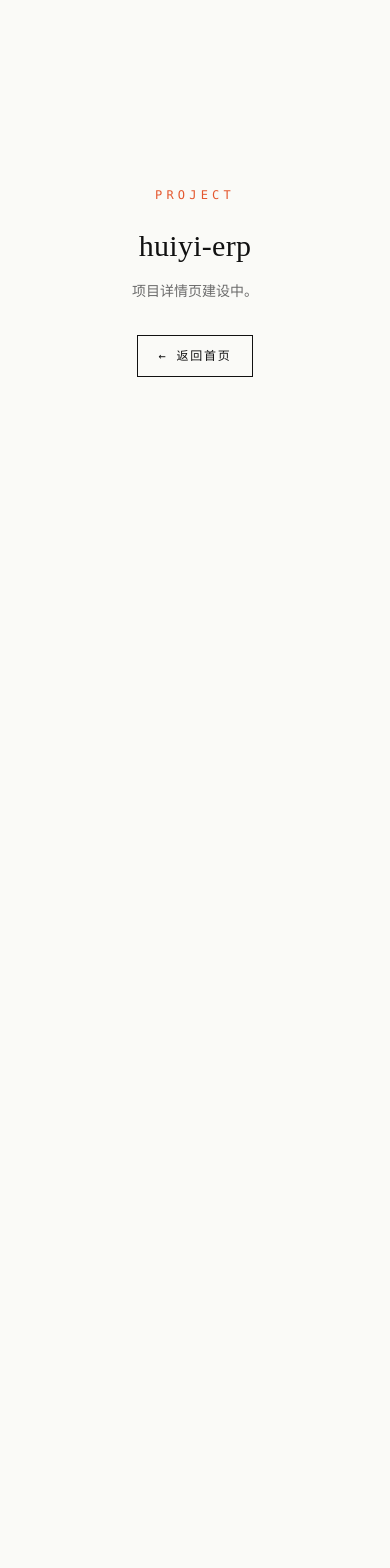
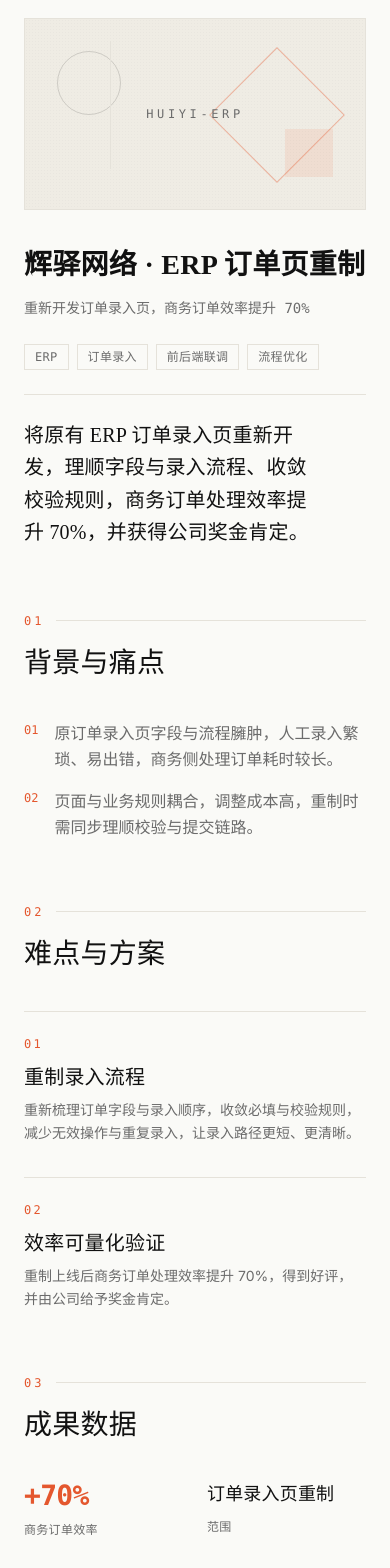
Before and after one commit to zhiyuanti-1/MyPersonalResume, a React (Vite) app: page /#/project/huiyi-erp in a window 390 px wide. Shown: the part 140-1708 px from the top of the page. Before the commit the page ends 844 px from the top, so only its background shows below. Built offline with nearby package versions, Linux system fonts and the light colour scheme.

Commit message:
feat: project detail page, motion and responsive polish

```diff
--- a/src/components/Button.tsx
+++ b/src/components/Button.tsx
@@ -3,10 +3,11 @@ import type { ReactNode } from "react";
 type ButtonProps = {
   href: string;
   variant?: "solid" | "ghost";
+  download?: boolean | string;
   children: ReactNode;
 };
 
-export function Button({ href, variant = "solid", children }: ButtonProps) {
+export function Button({ href, variant = "solid", download, children }: ButtonProps) {
   const base =
     "inline-flex items-center gap-2 px-5 py-3 font-mono text-xs tracking-[0.15em] transition-colors duration-200";
   const styles =
@@ -15,7 +16,7 @@ export function Button({ href, variant = "solid", children }: ButtonProps) {
       : "border border-ink text-ink hover:border-accent hover:text-accent";
 
   return (
-    <a className={`${base} ${styles}`} href={href}>
+    <a className={`${base} ${styles}`} href={href} download={download}>
       {children}
     </a>
   );
--- /dev/null
+++ b/src/components/CountUp.tsx
@@ -0,0 +1,53 @@
+import { animate, useInView, useReducedMotion } from "framer-motion";
+import { useEffect, useRef, useState } from "react";
+
+type CountUpProps = {
+  value: string;
+  className?: string;
+};
+
+const NUMERIC = /^([^\d]*)(\d[\d,]*)(.*)$/;
+
+/**
+ * 数字滚动计数。仅当值为「前导数字」形式（如 "3 个"、"+70%"）时动画，
+ * 否则原样渲染。最终值始终正确（未进入视口 / 关闭动效时直接显示终值）。
+ */
+export function CountUp({ value, className }: CountUpProps) {
+  const ref = useRef<HTMLSpanElement>(null);
+  const inView = useInView(ref, { once: true, margin: "-40px" });
+  const reduceMotion = useReducedMotion();
+
+  const match = NUMERIC.exec(value);
+  const isNumeric = match !== null;
+  const prefix = match ? match[1] : "";
+  const suffix = match ? match[3] : "";
+  const finalText = match ? match[2] : "";
+  const target = match ? Number(match[2].replace(/,/g, "")) : 0;
+
+  const [current, setCurrent] = useState<number | null>(null);
+
+  useEffect(() => {
+    if (!isNumeric || reduceMotion || !inView) return;
+    setCurrent(0);
+    const controls = animate(0, target, {
+      duration: 0.9,
+      ease: "easeOut",
+      onUpdate: (latest) => setCurrent(Math.round(latest)),
+    });
+    return () => controls.stop();
+  }, [isNumeric, reduceMotion, inView, target]);
+
+  if (!isNumeric) {
+    return <span className={className}>{value}</span>;
+  }
+
+  const shown = current === null ? finalText : String(current);
+
+  return (
+    <span ref={ref} className={className}>
+      {prefix}
+      {shown}
+      {suffix}
+    </span>
+  );
+}
--- /dev/null
+++ b/src/components/Reveal.tsx
@@ -0,0 +1,27 @@
+import { motion, useReducedMotion } from "framer-motion";
+import type { ReactNode } from "react";
+
+type RevealProps = {
+  children: ReactNode;
+  delay?: number;
+};
+
+/** 进入视口时的克制入场：淡入 + 轻微上移，可通过 prefers-reduced-motion 关闭。 */
+export function Reveal({ children, delay = 0 }: RevealProps) {
+  const reduceMotion = useReducedMotion();
+
+  if (reduceMotion) {
+    return <div>{children}</div>;
+  }
+
+  return (
+    <motion.div
+      initial={{ opacity: 0, y: 24 }}
+      whileInView={{ opacity: 1, y: 0 }}
+      viewport={{ once: true, margin: "-80px" }}
+      transition={{ duration: 0.5, ease: "easeOut", delay }}
+    >
+      {children}
+    </motion.div>
+  );
+}
--- a/src/components/SectionHeading.tsx
+++ b/src/components/SectionHeading.tsx
@@ -11,7 +11,7 @@ export function SectionHeading({ index, title, subtitle }: SectionHeadingProps)
         <span className="font-mono text-xs tracking-[0.25em] text-accent">{index}</span>
         <span className="h-px flex-1 bg-rule" aria-hidden="true" />
       </div>
-      <h2 className="display mt-4 text-3xl leading-tight text-ink sm:text-4xl">{title}</h2>
+      <h2 className="display mt-4 text-balance text-[clamp(1.75rem,5vw,2.5rem)] leading-tight text-ink">{title}</h2>
       {subtitle ? <p className="mt-3 max-w-xl text-sm leading-relaxed text-muted">{subtitle}</p> : null}
     </header>
   );
--- a/src/pages/ProjectDetail.tsx
+++ b/src/pages/ProjectDetail.tsx
@@ -1,16 +1,140 @@
+import { useEffect } from "react";
 import { Link, useParams } from "react-router-dom";
+import { CountUp } from "../components/CountUp";
+import { Reveal } from "../components/Reveal";
+import { Rule } from "../components/Rule";
+import { SectionHeading } from "../components/SectionHeading";
+import { Tag } from "../components/Tag";
+import { projectsBySlug } from "../data/projects";
+import { profile } from "../data/resume";
+import { NotFound } from "./NotFound";
+
+const base = import.meta.env.BASE_URL;
 
 export function ProjectDetail() {
   const { slug } = useParams<{ slug: string }>();
+  const project = slug ? projectsBySlug[slug] : undefined;
+
+  useEffect(() => {
+    document.title = project ? `${project.title} · ${profile.name}` : `${profile.name} · ${profile.role}`;
+    return () => {
+      document.title = `${profile.name} · ${profile.role}`;
+    };
+  }, [project]);
+
+  if (!project) {
+    return <NotFound />;
+  }
 
   return (
-    <main className="flex min-h-screen flex-col items-center justify-center bg-paper px-6 text-center">
-      <span className="font-mono text-xs tracking-[0.35em] text-accent">PROJECT</span>
-      <h1 className="display mt-6 text-3xl leading-tight text-ink sm:text-4xl">{slug}</h1>
-      <p className="mt-4 text-sm leading-relaxed text-muted">项目详情页建设中。</p>
+    <main className="mx-auto w-full max-w-5xl overflow-x-hidden px-6 pb-24 pt-20 sm:px-8 sm:pt-28">
+      <div className="flex items-center justify-between gap-4">
+        <Link
+          to="/"
+          className="inline-flex items-center gap-2 border border-ink px-4 py-2.5 font-mono text-xs tracking-[0.15em] text-ink transition-colors hover:border-accent hover:text-accent"
+        >
+          ← 返回首页
+        </Link>
+        <span className="font-mono text-xs tracking-[0.3em] text-accent">PROJECT</span>
+      </div>
+
+      <Reveal>
+        <div className="relative mt-10 aspect-[16/9] overflow-hidden border border-rule bg-[#efece4]">
+          {project.cover ? (
+            <img className="h-full w-full object-cover" src={base + project.cover} alt={project.title} />
+          ) : (
+            <div className="paper-grain absolute inset-0" aria-hidden="true">
+              <span className="absolute left-8 top-8 h-16 w-16 rounded-full border border-ink/15" />
+              <span className="absolute right-10 top-12 h-24 w-24 rotate-45 border border-accent/40" />
+              <span className="absolute bottom-10 left-1/4 h-32 w-px bg-rule" />
+              <span className="absolute bottom-8 right-8 h-12 w-12 bg-accent/10" />
+              <span className="absolute inset-0 flex items-center justify-center font-mono text-xs tracking-[0.3em] text-muted">
+                {project.slug.toUpperCase()}
+              </span>
+            </div>
+          )}
+        </div>
+      </Reveal>
+
+      <Reveal delay={0.05}>
+        <header className="mt-10">
+          <h1 className="display text-balance text-[clamp(1.75rem,6vw,3.5rem)] font-semibold leading-[1.1] text-ink">
+            {project.title}
+          </h1>
+          <p className="mt-4 max-w-2xl font-mono text-sm leading-relaxed text-muted">{project.subtitle}</p>
+          <div className="mt-6 flex flex-wrap gap-2">
+            {project.tags.map((tag) => (
+              <Tag key={tag}>{tag}</Tag>
+            ))}
+          </div>
+        </header>
+      </Reveal>
+
+      <Rule />
+
+      <Reveal>
+        <p className="display text-balance text-xl leading-relaxed text-ink sm:text-2xl">{project.overview}</p>
+      </Reveal>
+
+      <Reveal>
+        <section className="mt-16">
+          <SectionHeading index="01" title="背景与痛点" />
+          <ol className="space-y-4">
+            {project.background.map((item, index) => (
+              <li key={item} className="flex gap-4">
+                <span className="pt-0.5 font-mono text-xs text-accent">{String(index + 1).padStart(2, "0")}</span>
+                <span className="text-base leading-relaxed text-muted">{item}</span>
+              </li>
+            ))}
+          </ol>
+        </section>
+      </Reveal>
+
+      <Reveal>
+        <section className="mt-16">
+          <SectionHeading index="02" title="难点与方案" />
+          <div className="space-y-8">
+            {project.challenges.map((challenge, index) => (
+              <div key={challenge.title} className="grid gap-3 border-t border-rule pt-6 sm:grid-cols-[auto_1fr] sm:gap-8">
+                <span className="font-mono text-xs tracking-[0.2em] text-accent">
+                  {String(index + 1).padStart(2, "0")}
+                </span>
+                <div>
+                  <h3 className="display text-xl leading-snug text-ink sm:text-2xl">{challenge.title}</h3>
+                  <p className="mt-2 text-sm leading-relaxed text-muted">{challenge.detail}</p>
+                </div>
+              </div>
+            ))}
+          </div>
+        </section>
+      </Reveal>
+
+      <Reveal>
+        <section className="mt-16">
+          <SectionHeading index="03" title="成果数据" />
+          <div className="grid grid-cols-2 gap-x-6 gap-y-8 sm:grid-cols-3">
+            {project.metrics.map((metric) => (
+              <div key={metric.label}>
+                {/\d/.test(metric.value) ? (
+                  <CountUp
+                    value={metric.value}
+                    className="block font-mono text-[clamp(1.75rem,6vw,3rem)] font-semibold leading-none tracking-tight text-accent"
+                  />
+                ) : (
+                  <p className="display text-balance text-lg leading-snug text-ink sm:text-xl">{metric.value}</p>
+                )}
+                <p className="mt-3 font-mono text-xs tracking-wide text-muted">{metric.label}</p>
+              </div>
+            ))}
+          </div>
+        </section>
+      </Reveal>
+
+      <Rule />
+
       <Link
         to="/"
-        className="mt-8 inline-flex items-center gap-2 border border-ink px-5 py-3 font-mono text-xs tracking-[0.15em] text-ink transition-colors hover:border-accent hover:text-accent"
+        className="mt-4 inline-flex items-center gap-2 font-mono text-xs tracking-[0.15em] text-muted transition-colors hover:text-accent"
       >
         ← 返回首页
       </Link>
--- a/src/sections/About.tsx
+++ b/src/sections/About.tsx
@@ -1,3 +1,4 @@
+import { Reveal } from "../components/Reveal";
 import { SectionHeading } from "../components/SectionHeading";
 import { Tag } from "../components/Tag";
 import { profile, skillGroups } from "../data/resume";
@@ -5,6 +6,7 @@ import { profile, skillGroups } from "../data/resume";
 export function About() {
   return (
     <section className="mx-auto w-full max-w-6xl px-6 py-20 sm:px-8 sm:py-28">
+      <Reveal>
         <SectionHeading index="01" title="关于我" subtitle="一句话介绍，加上日常使用的技术栈。" />
         <div className="grid gap-12 md:grid-cols-[1fr_1.4fr] md:gap-16">
           <div>
@@ -26,6 +28,7 @@ export function About() {
             ))}
           </div>
         </div>
+      </Reveal>
     </section>
   );
 }
--- a/src/sections/Contact.tsx
+++ b/src/sections/Contact.tsx
@@ -1,11 +1,13 @@
+import { Reveal } from "../components/Reveal";
 import { SectionHeading } from "../components/SectionHeading";
 import { profile } from "../data/resume";
 
 export function Contact() {
   return (
     <section className="mx-auto w-full max-w-6xl px-6 py-20 sm:px-8 sm:py-28">
+      <Reveal>
         <SectionHeading index="04" title="联系我" subtitle="有合适的机会，随时通过下面任一方式找到我。" />
-      <p className="display text-[clamp(1.75rem,6vw,3.5rem)] font-semibold leading-tight text-ink">
+        <p className="display text-balance text-[clamp(1.75rem,6vw,3.5rem)] font-semibold leading-tight text-ink">
           期待与你共事。
         </p>
         <div className="mt-10 flex flex-col gap-4 sm:flex-row sm:flex-wrap sm:items-center sm:gap-x-10">
@@ -23,6 +25,7 @@ export function Contact() {
           </a>
           <span className="font-mono text-xs tracking-wide text-muted">{profile.city}</span>
         </div>
+      </Reveal>
     </section>
   );
 }
--- a/src/sections/Experience.tsx
+++ b/src/sections/Experience.tsx
@@ -1,3 +1,4 @@
+import { Reveal } from "../components/Reveal";
 import { SectionHeading } from "../components/SectionHeading";
 import { TimelineItem } from "../components/TimelineItem";
 import { experiences } from "../data/resume";
@@ -5,12 +6,14 @@ import { experiences } from "../data/resume";
 export function Experience() {
   return (
     <section className="mx-auto w-full max-w-6xl px-6 py-20 sm:px-8 sm:py-28">
+      <Reveal>
         <SectionHeading index="02" title="经历" subtitle="从实习到全栈项目，把需求落到可用的产品。" />
         <ol className="mt-4">
           {experiences.map((item, index) => (
             <TimelineItem key={item.org} item={item} index={index} />
           ))}
         </ol>
+      </Reveal>
     </section>
   );
 }
--- a/src/sections/Footer.tsx
+++ b/src/sections/Footer.tsx
@@ -1,14 +1,17 @@
+import { Reveal } from "../components/Reveal";
 import { profile } from "../data/resume";
 
 export function Footer() {
   return (
     <footer className="mx-auto w-full max-w-6xl border-t border-rule px-6 py-8 sm:px-8">
+      <Reveal>
         <div className="flex flex-wrap items-center justify-between gap-x-4 gap-y-2 font-mono text-xs tracking-wide text-muted">
           <span>
             © {new Date().getFullYear()} {profile.name}
           </span>
           <span>Built with React &amp; Vite</span>
         </div>
+      </Reveal>
     </footer>
   );
 }
--- a/src/sections/Projects.tsx
+++ b/src/sections/Projects.tsx
@@ -1,10 +1,12 @@
 import { ProjectCard } from "../components/ProjectCard";
+import { Reveal } from "../components/Reveal";
 import { SectionHeading } from "../components/SectionHeading";
 import { projectSummaries } from "../data/projects";
 
 export function Projects() {
   return (
     <section className="mx-auto w-full max-w-6xl px-6 py-20 sm:px-8 sm:py-28">
+      <Reveal>
         <SectionHeading index="03" title="精选项目" subtitle="点击卡片查看每个项目的背景、难点与成果。" />
         <div className="grid gap-8 md:grid-cols-2 lg:grid-cols-3">
           {projectSummaries.map((project, index) => (
@@ -13,6 +15,7 @@ export function Projects() {
             </div>
           ))}
         </div>
+      </Reveal>
     </section>
   );
 }
```
Also changed, not shown: src/sections/Hero.tsx (+16 -3 lines). Lines whose indentation alone changed are shown as unchanged.
